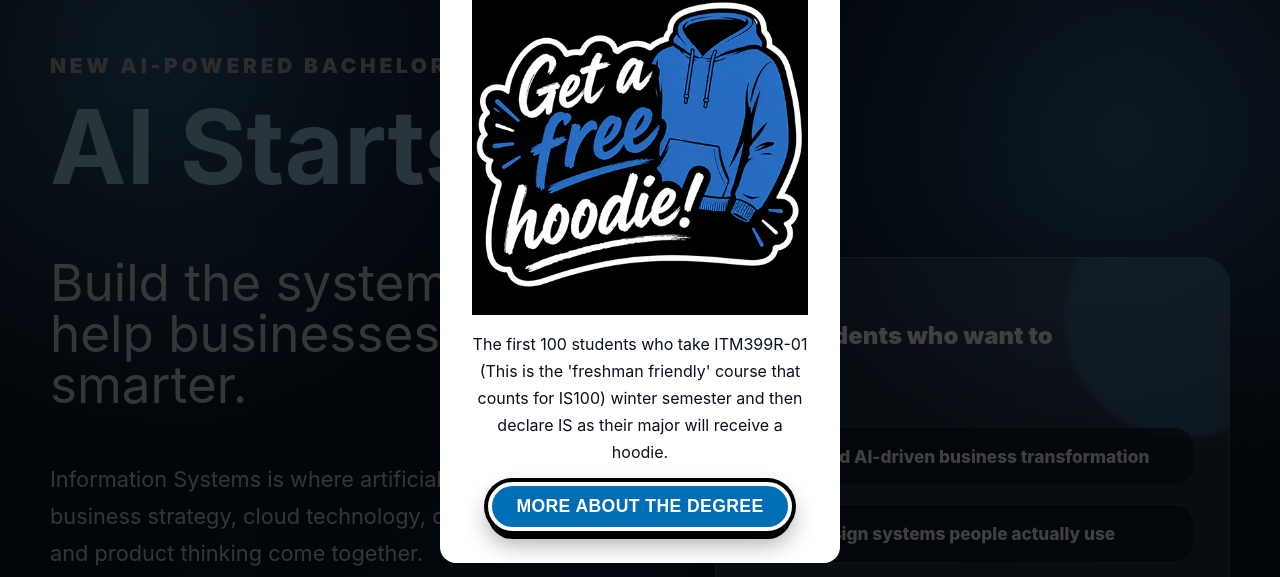
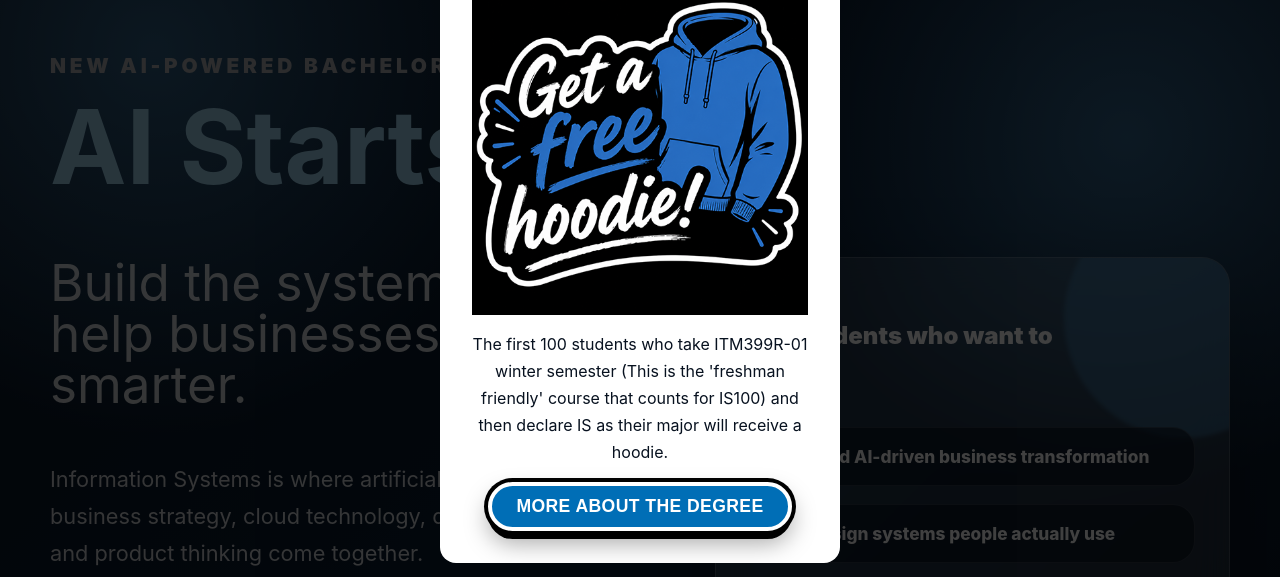
Before and after one commit to andejuli/is_landing_site, a plain HTML site: page index.html in a window 1280 px wide. Shown: the part 145-722 px from the top of the page. Drawn offline with Linux system fonts and the light colour scheme.

Commit message:
spl wording

```diff
--- a/index.html
+++ b/index.html
@@ -16,7 +16,7 @@
       </button>
 
       <img id="hoodie" src="assets/hoodie_sm.png" alt="splash screen free hoodie offer">
-      <p>The first 100 students who take ITM399R-01 (This is the 'freshman friendly' course that counts for IS100) winter semester and then declare IS as their major will receive a hoodie.</p>
+      <p>The first 100 students who take ITM399R-01 winter semester (This is the 'freshman friendly' course that counts for IS100) and then declare IS as their major will receive a hoodie.</p>
       <button id="startBtn">More about the degree</button>
     </div>
   </div>
```
